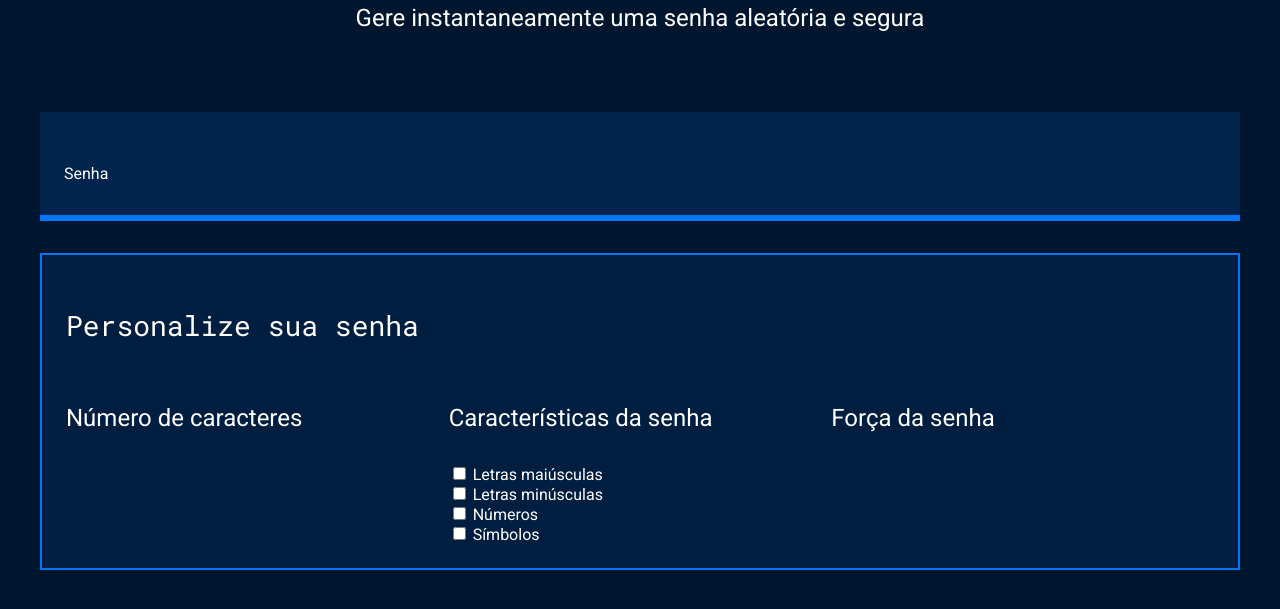
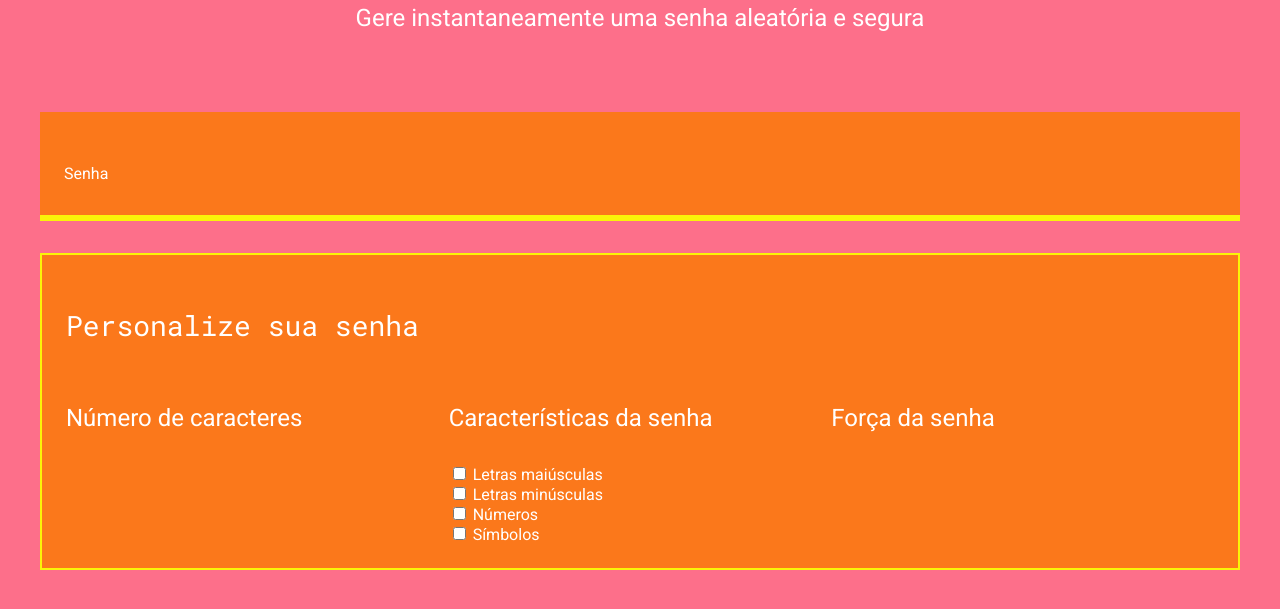
Before and after one commit to dudaclaudino7/gerador-senhas, a plain HTML site: page index.html in a window 1280 px wide. Shown: the part 191-800 px from the top of the page. Drawn offline with Linux system fonts and the light colour scheme.

Commit message:
Add files via upload

```diff
--- a/style.css
+++ b/style.css
@@ -2,10 +2,10 @@
 
 :root{
     --branco: white;
-    --cor-de-fundo: #00162E;
-    --fundo-senha: #00244D;
-    --fundo-texto: #001E40;
-    --borda: #0075FF;
+    --cor-de-fundo: #FD6F8A;
+    --fundo-senha: #FB781B;
+    --fundo-texto: #FB781B;
+    --borda: #FAF408;
     --roboto: 'Roboto', sans-serif;
     --roboto-mono: 'Roboto Mono', monospace;
 }
```
